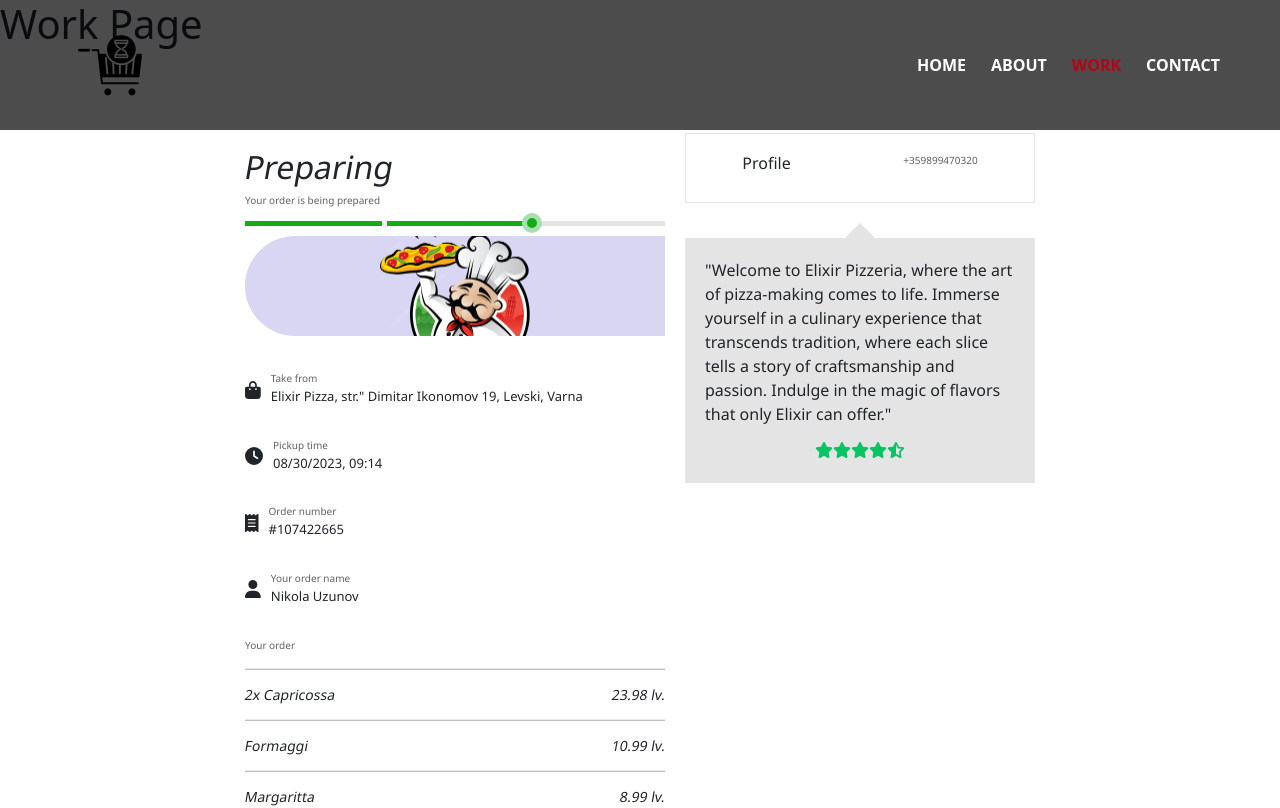
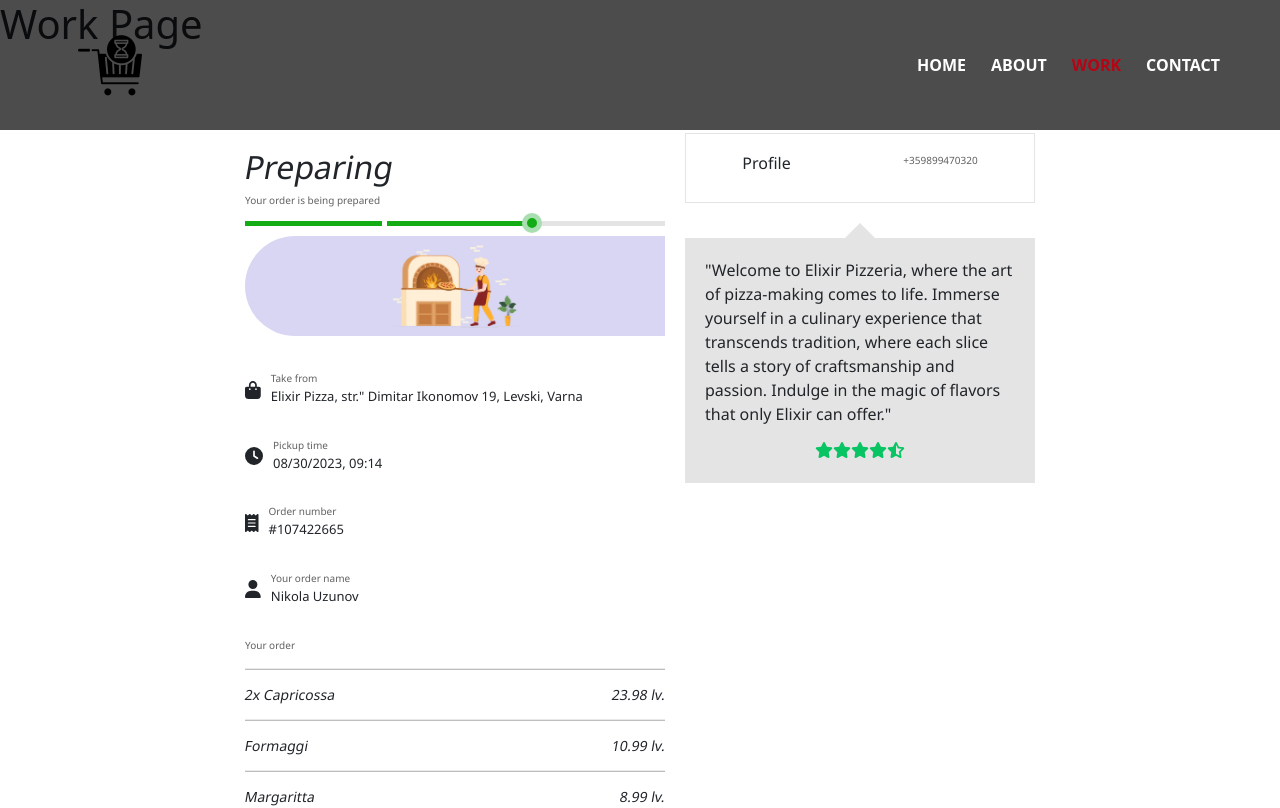
Before and after one commit to Nikolla2000/React-Portfolio-Website, a React (Vite) app in the folder client/: page /work in a window 1280 px wide. Shown: the top 808 px of the page. Built offline with nearby package versions, Linux system fonts and the light colour scheme.

Commit message:
Fix the logic in the order status img

```diff
--- a/client/src/Pages/TakeawayPage/TakeawayPage.jsx
+++ b/client/src/Pages/TakeawayPage/TakeawayPage.jsx
@@ -50,7 +50,7 @@ const TakeawayPage = () => {
                         src={`../../src/assets/images/${
                             orderStatus === "Waiting for confirmation"
                             ? "waiting.png"
-                            : orderStatus === "Your order is being prepared"
+                            : orderStatus === "Preparing"
                             ? "preparing2.webp"
                             : "ready.png"
                         }`}
```
